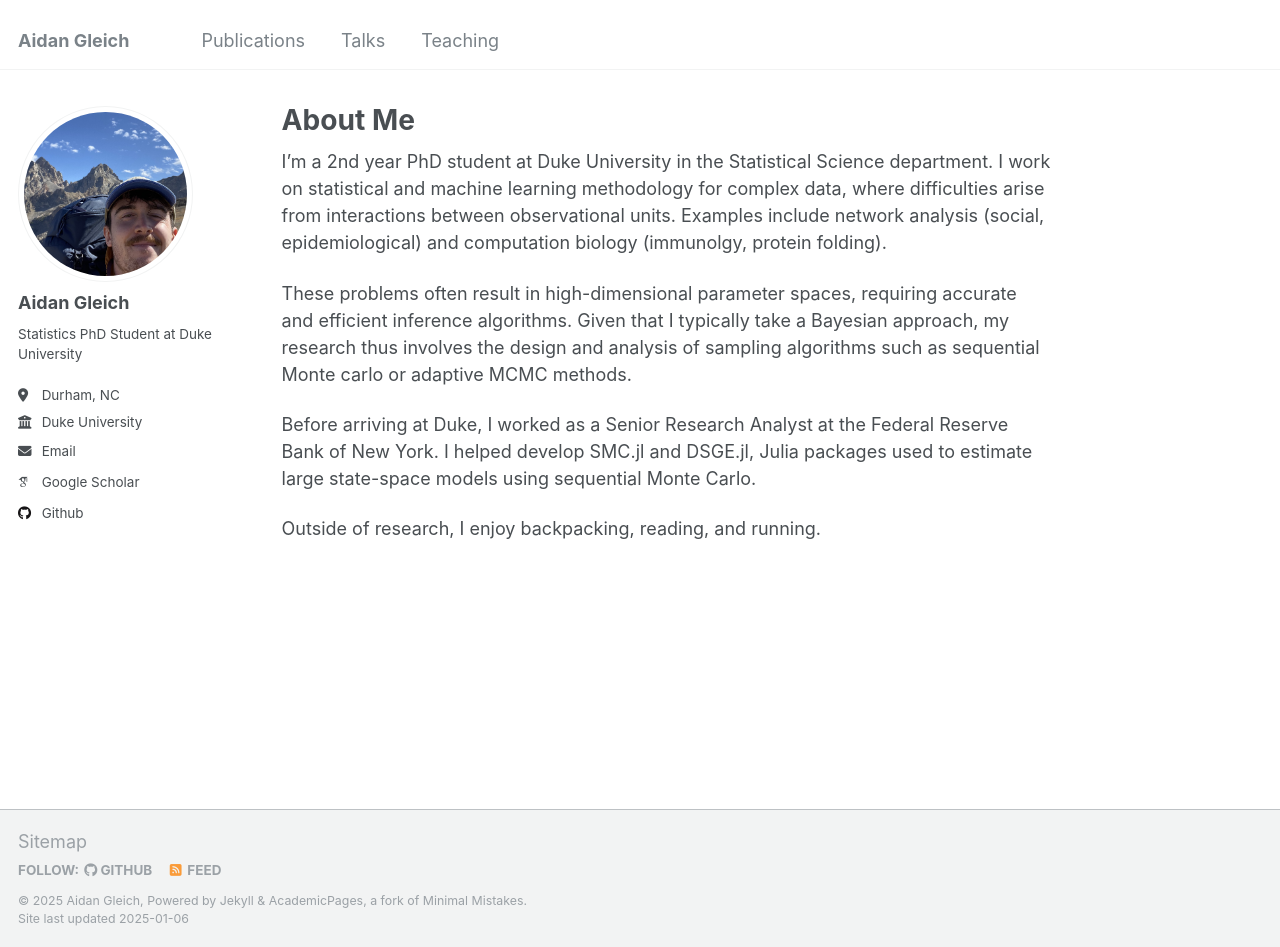
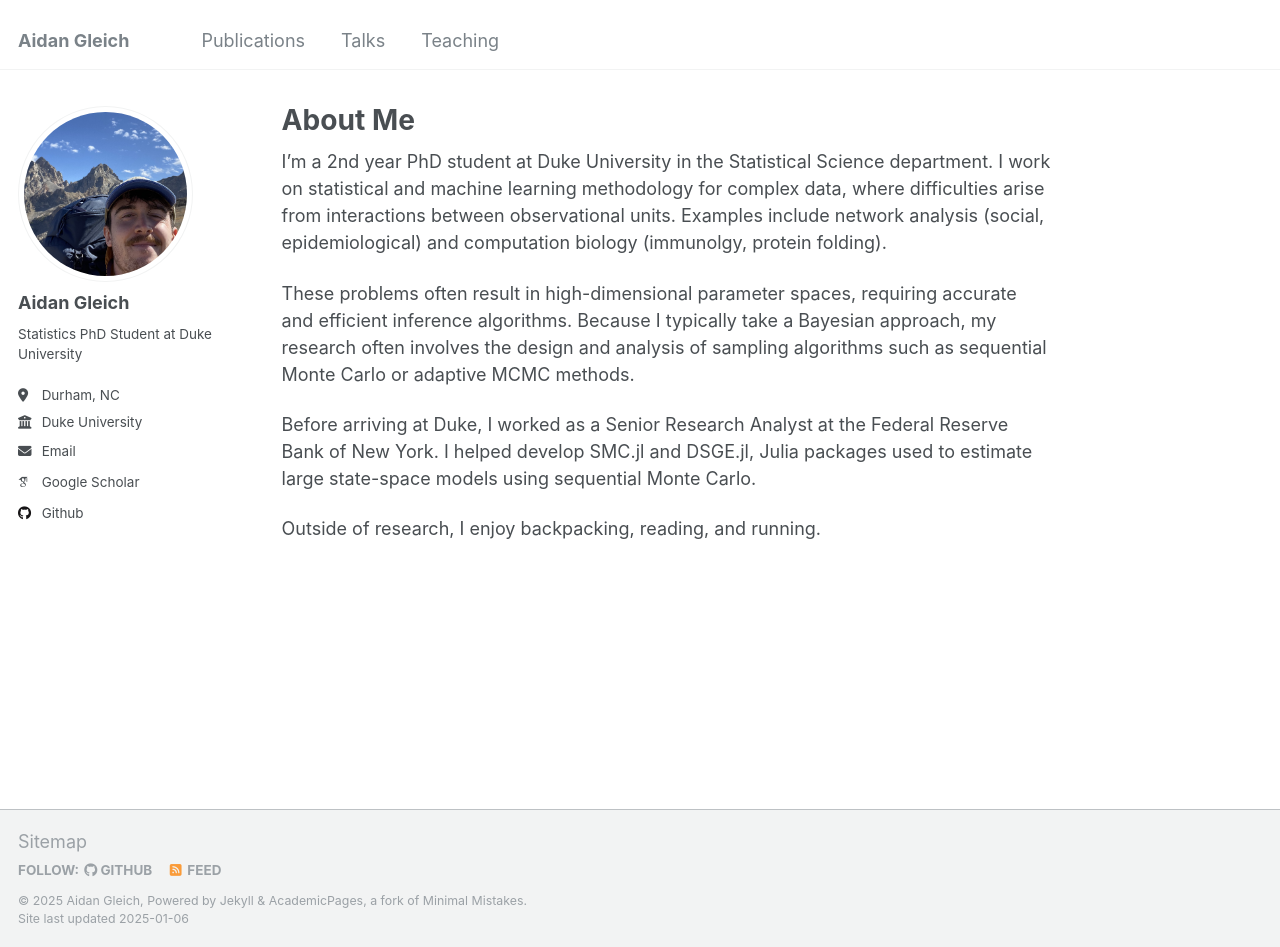
Before and after one commit to aidan-cg/aidan-cg.github.io, a Jekyll site: the page built from _pages/about.md, in a window 1280 px wide and 947 px high. Built offline with Jekyll 4.4.1, drawn with Linux system fonts in a browser that asks for light colours; some web fonts are replaced.

Commit message:
fix typos in about page

```diff
--- a/_pages/about.md
+++ b/_pages/about.md
@@ -9,7 +9,7 @@ redirect_from:
 
 I'm a 2nd year PhD student at Duke University in the Statistical Science department. I work on statistical and machine learning methodology for complex data, where difficulties arise from interactions between observational units. Examples include network analysis (social, epidemiological) and computation biology (immunolgy, protein folding).
 
-These problems often result in high-dimensional parameter spaces, requiring accurate and efficient inference algorithms. Given that I typically take a Bayesian approach, my research thus involves the design and analysis of sampling algorithms such as sequential Monte carlo or adaptive MCMC methods.
+These problems often result in high-dimensional parameter spaces, requiring accurate and efficient inference algorithms. Because I typically take a Bayesian approach, my research often involves the design and analysis of sampling algorithms such as sequential Monte Carlo or adaptive MCMC methods.
 
 Before arriving at Duke, I worked as a Senior Research Analyst at the Federal Reserve Bank of New York. I helped develop SMC.jl and DSGE.jl, Julia packages used to estimate large state-space models using sequential Monte Carlo.
 
```
